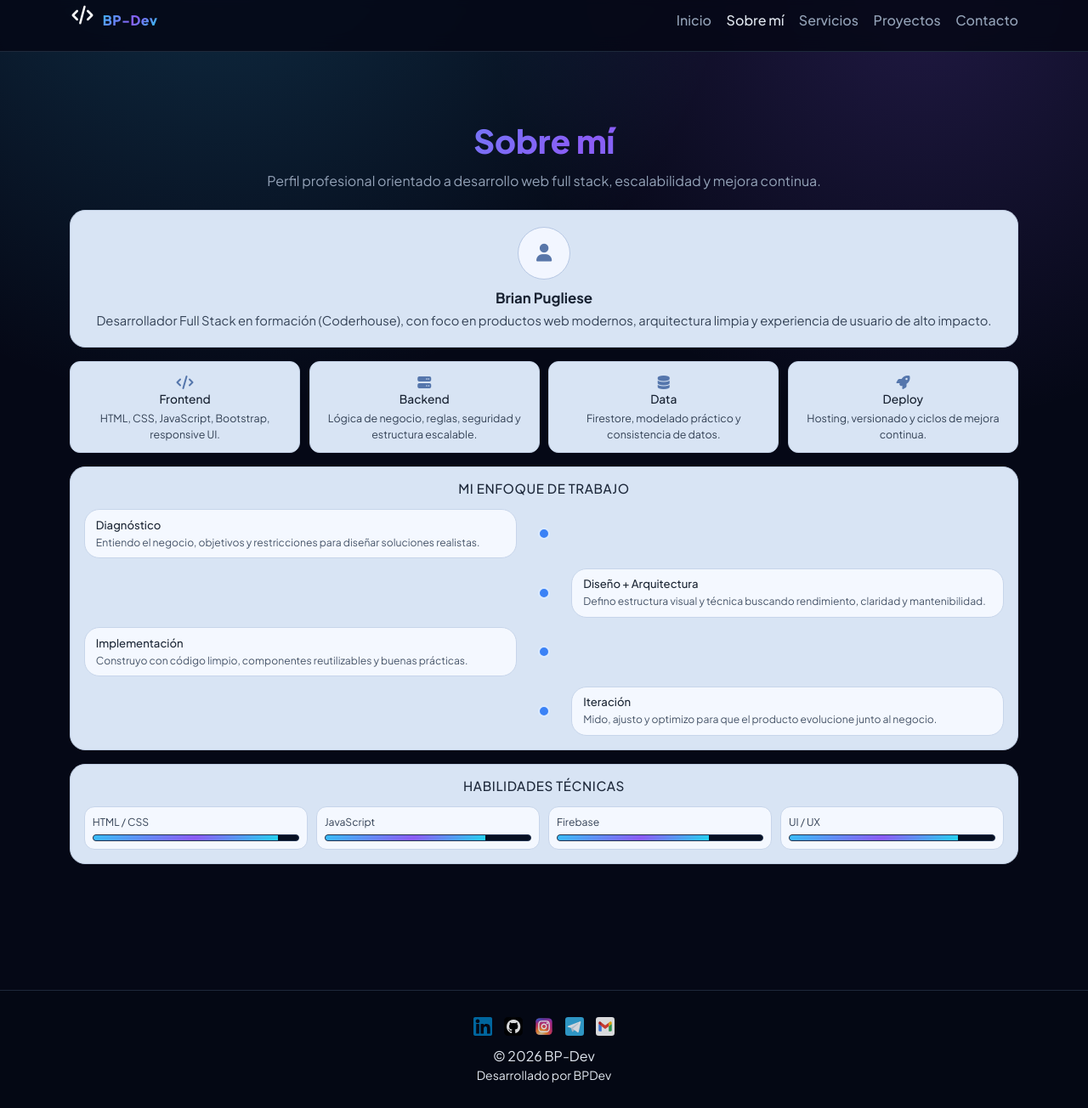
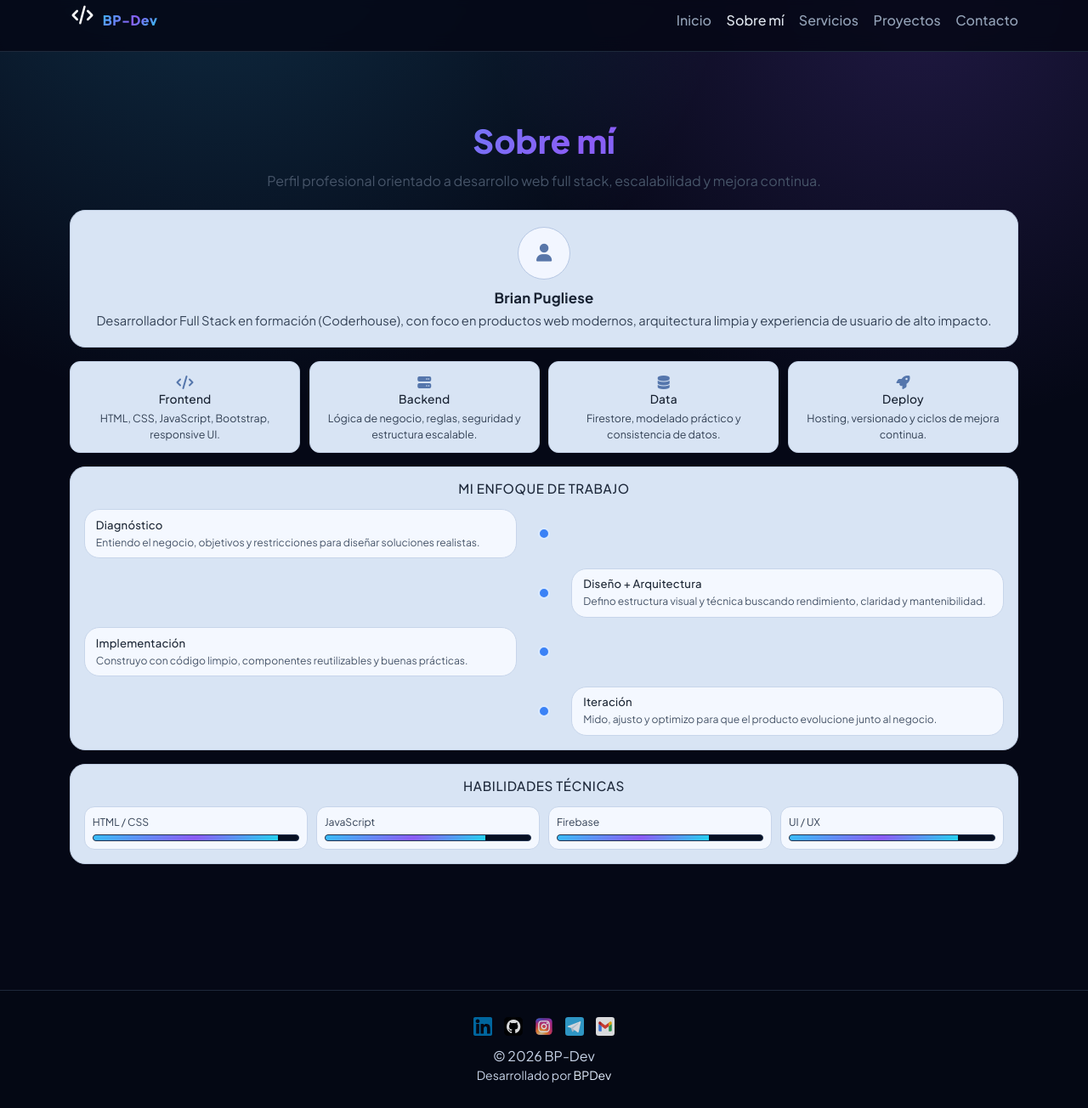
Before and after one commit to WaiiTiNG23/bp_web, a plain HTML site: page pages/about.html in a window 1280 px wide. Shown: the part 12-1316 px from the top of the page at 85% size. Drawn offline with nearby package versions, Linux system fonts and the light colour scheme.

Commit message:
style(readability): mejorar legibilidad global y contraste en todas las páginas

```diff
--- a/css/style.css
+++ b/css/style.css
@@ -18,7 +18,7 @@
 body {
   margin: 0;
   font-family: "Plus Jakarta Sans", "Segoe UI", system-ui, -apple-system, sans-serif;
-  color: var(--text);
+  color: #e9eef7;
   background:
     radial-gradient(circle at 20% -10%, rgba(56, 189, 248, .22), transparent 35%),
     radial-gradient(circle at 85% 0%, rgba(139, 92, 246, .2), transparent 30%),
@@ -33,6 +33,22 @@ main {
 }
 
 a { color: inherit; text-decoration: none; }
+
+p, li, small {
+  line-height: 1.5;
+}
+
+.section-subtitle,
+.lead-soft,
+.hero p {
+  color: #b8c6db;
+}
+
+.section-title,
+h1, h2, h3, h4 {
+  letter-spacing: .2px;
+}
+
 
 .header {
   position: sticky;
@@ -427,12 +443,28 @@ a { color: inherit; text-decoration: none; }
 }
 
 /* SERVICES wireframe */
+.index-wireframe,
+.about-wireframe,
+.services-wireframe,
+.projects-wireframe,
+.contact-wireframe {
+  color: #1f2937;
+}
+
 .services-wireframe .section-title,
 .projects-wireframe .section-title,
 .contact-wireframe .section-title {
   color: #1f2937;
   background: none;
   -webkit-text-fill-color: initial;
+}
+
+.index-wireframe .section-subtitle,
+.about-wireframe .section-subtitle,
+.services-wireframe .section-subtitle,
+.projects-wireframe .section-subtitle,
+.contact-wireframe .section-subtitle {
+  color: #475569;
 }
 
 .service-steps { display: grid; gap: .75rem; margin-bottom: 1rem; }
@@ -534,6 +566,16 @@ a { color: inherit; text-decoration: none; }
   background: #040814;
   padding: 28px 0;
   text-align: center;
+  color: #c8d4e8;
+}
+
+.footer .small,
+.footer p {
+  color: #c8d4e8;
+}
+
+.footer a {
+  color: #e6f0ff;
 }
 
 .socials { display: flex; justify-content: center; gap: 14px; margin-bottom: 12px; }
```
